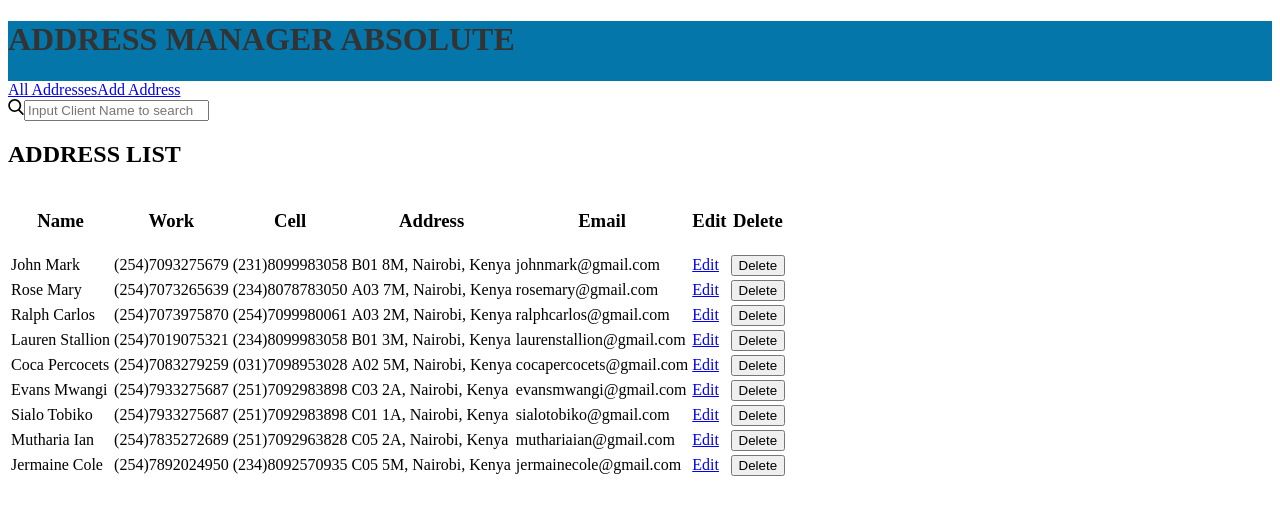
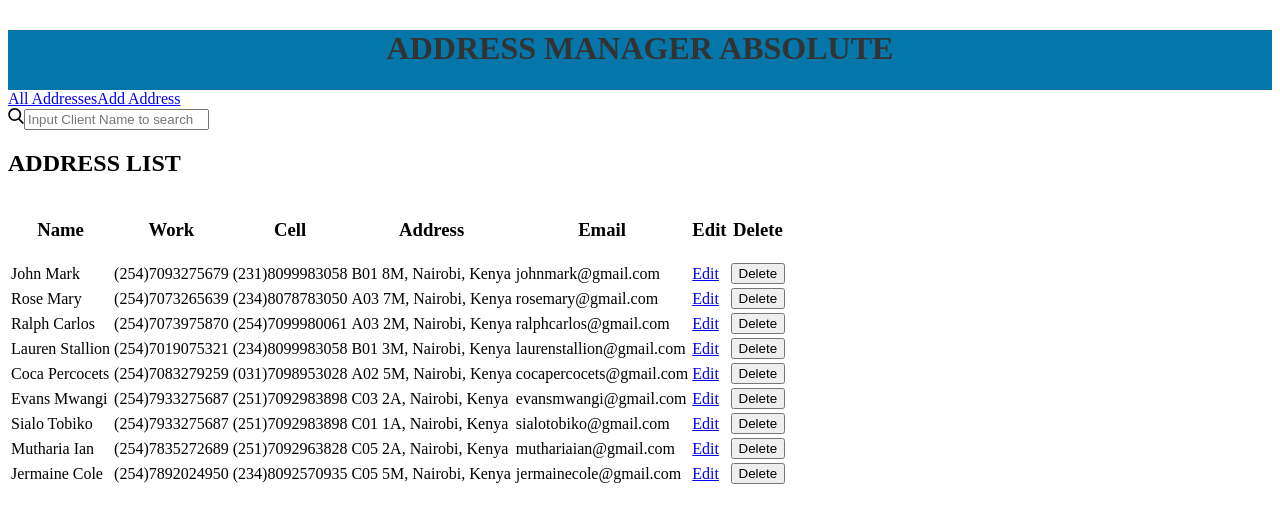
Before and after one commit to PascalOdudigbo/Address-Manager-App, a React (Create React App) app: page / in a window 1280 px wide. Shown: the top 522 px of the page. Built offline with nearby package versions, Linux system fonts and the light colour scheme; data requests are answered from the project's data file.

Commit message:
styled the h1 component

```diff
--- a/src/index.css
+++ b/src/index.css
@@ -3,3 +3,7 @@
   color:  #333;
   height: 60px;
 }
+h1{
+  margin-top: 30px;
+  text-align: center;
+  }
```
